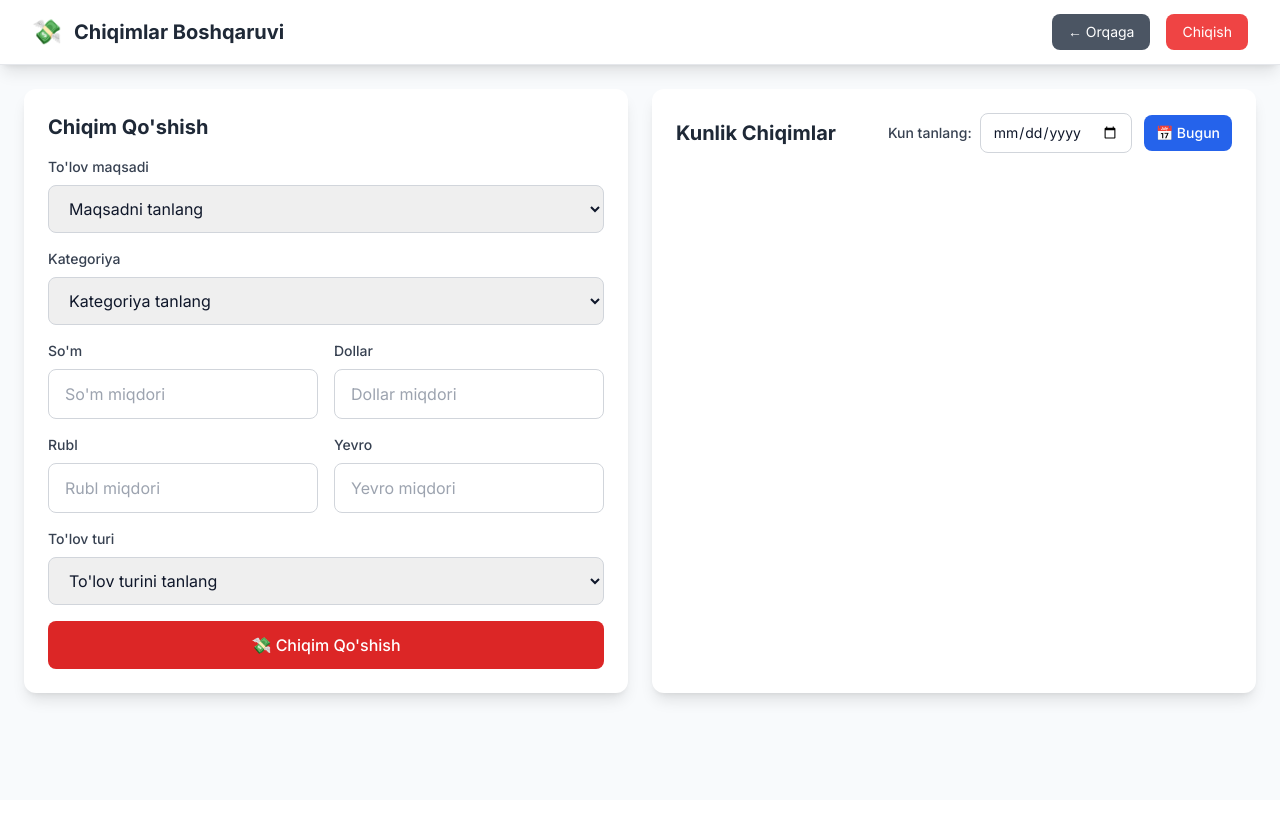
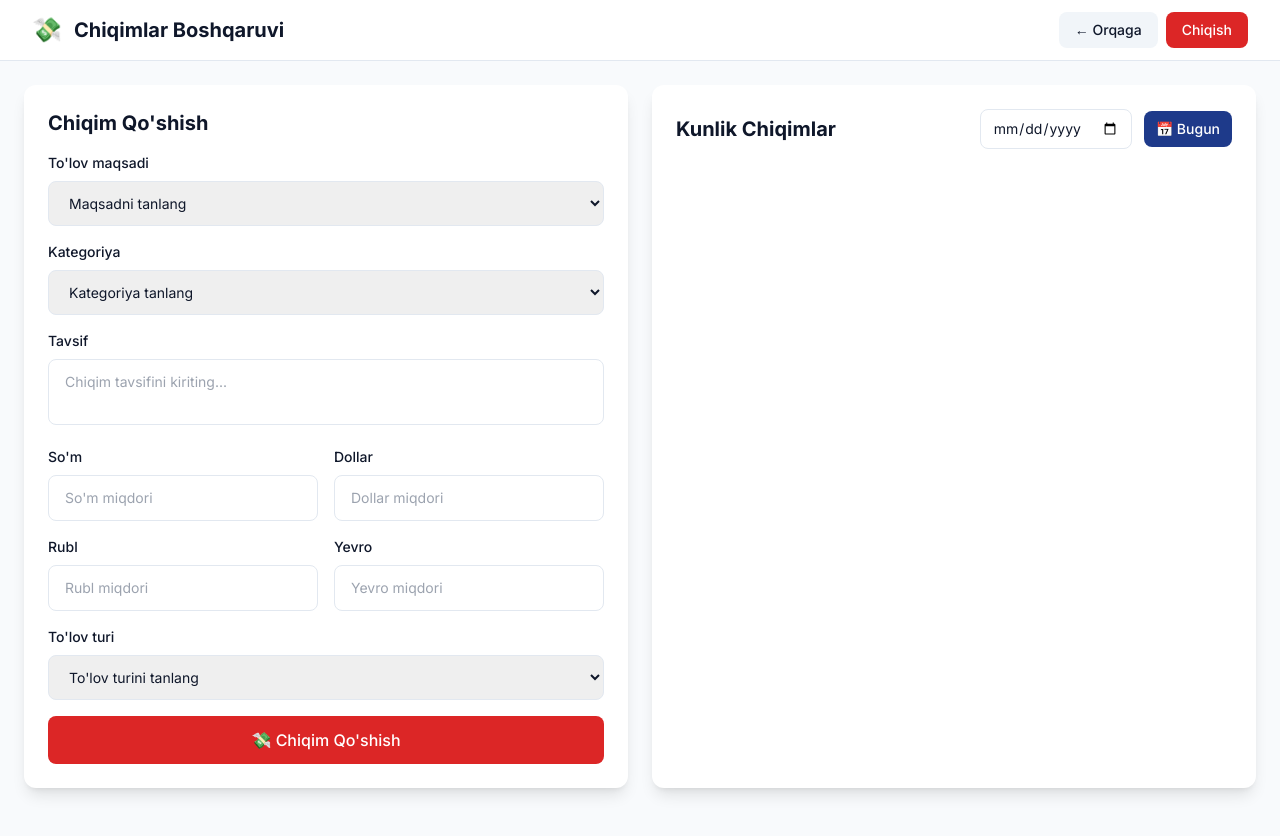
Before and after one commit to clashcoocac-cyber/finance, a Django app: template templates/expenses_page.html in a window 1280 px wide. Before the commit the page ends 706 px from the top, so only its background shows below. Run offline with Django 4.2, Linux system fonts and the light colour scheme; the template is opened without the code that fills it: values that come from a table or form of the project are taken from there, others are empty; data comes from the database, SQL or seed files in the repository; some libraries are stand-ins or nearby versions.

Commit message:
redesign: expenses page with group-aware persisted category picklist
Replace hardcoded exp_options/xar_options JS arrays and the
changeCategories()/toggleCustomDescription() functions with an Alpine
component that filters form.category_options (embedded via json_script)
by the selected exp_type, adapting the select-or-new "+" picklist
convention from _select_or_new_field.html inline since this field also
needs group filtering. Applies design tokens/Inter/Alpine base and
_status_badge.html per the established design system (Tasks 14-17).

Co-Authored-By: Claude Sonnet 5 <noreply@anthropic.com>
Claude-Session: https://claude.ai/code/session_01ELD6hteTV6TXqvBvAzbjnE

```diff
--- a/templates/expenses_page.html
+++ b/templates/expenses_page.html
@@ -1,20 +1,20 @@
 {% extends "base.html" %}
 {% load custom_filters %}
-{% block title %}Фойдаланувчилар{% endblock %}
+{% block title %}Chiqimlar Boshqaruvi{% endblock %}
 {% block content %}
 <div id="expensesPage" class="min-h-screen">
-        <nav class="bg-white shadow-lg border-b border-gray-200">
+    <nav class="border-b" style="background: var(--color-surface); border-color: var(--color-border);">
         <div class="max-w-7xl mx-auto px-4 sm:px-6 lg:px-8">
-                <div class="flex justify-between items-center h-16">
+            <div class="flex flex-wrap justify-between items-center gap-2 py-3">
                 <div class="flex items-center">
                     <span class="text-2xl">💸</span>
-                        <h1 class="ml-3 text-xl font-bold text-gray-800">Chiqimlar Boshqaruvi</h1>
+                    <h1 class="ml-3 text-xl font-bold" style="color: var(--color-text);">Chiqimlar Boshqaruvi</h1>
                 </div>
-                    <div class="flex items-center space-x-4">
-                        <a href="{% url 'home' %}" class="text-sm bg-gray-600 hover:bg-gray-700 text-white px-4 py-2 rounded-lg transition-colors">
+                <div class="flex gap-2 w-full sm:w-auto justify-end">
+                    <a href="{% url 'cashier_dashboard' %}" class="px-4 py-2 rounded-lg transition-colors text-sm font-medium" style="background: var(--color-surface-muted); color: var(--color-text);">
                         ← Orqaga
                     </a>
-                        <a href="{% url 'logout' %}" class="text-sm bg-red-500 hover:bg-red-600 text-white px-4 py-2 rounded-lg transition-colors">
+                    <a href="{% url 'logout' %}" class="px-4 py-2 rounded-lg transition-colors text-sm font-medium" style="background: var(--color-negative); color: var(--color-brand-foreground);">
                         Chiqish
                     </a>
                 </div>
@@ -23,58 +23,93 @@
     </nav>
 
     <div class="max-w-7xl mx-auto p-6">
-            <!-- Add Expense Form -->
+        {{ form.category_options|json_script:"category-options-data" }}
         <div class="grid grid-cols-1 lg:grid-cols-2 gap-6 mb-6">
-                <div class="bg-white rounded-xl shadow-lg p-6">
-                    <h2 class="text-xl font-bold text-gray-800 mb-4">Chiqim Qo'shish</h2>
-                    <form action="{% url 'expenses_list' %}?date={{ date }}" method="POST" class="space-y-4">
+            <div class="rounded-xl shadow-lg p-6" style="background: var(--color-surface);">
+                <h2 class="text-xl font-bold mb-4" style="color: var(--color-text);">Chiqim Qo'shish</h2>
+                {% if form.errors %}
+                <div class="django-errors rounded-lg p-4 mb-6 fade-in border" style="background: var(--color-negative-bg); border-color: var(--color-negative);">
+                    <h3 class="text-sm font-medium mb-2" style="color: var(--color-negative);">Quyidagi xatolarni tuzating:</h3>
+                    <ul class="list-disc pl-5 space-y-1 text-sm" style="color: var(--color-negative);">
+                        {% for field, errors in form.errors.items %}
+                        <li>{{ field|capfirst }}: {{ errors|join:", " }}</li>
+                        {% endfor %}
+                    </ul>
+                </div>
+                {% endif %}
+                <form action="{% url 'expenses_list' %}?date={{ date }}" method="POST" class="space-y-4"
+                    x-data="{
+                        expType: '{{ form.exp_type.value|default_if_none:'' }}',
+                        categoryValue: '{{ form.category.value|default_if_none:'' }}',
+                        categoryMode: '{{ form.category.value|default_if_none:'' }}' === '__new__' ? 'new' : 'select',
+                        paymentType: '{{ form.payment_type.value|default_if_none:'' }}',
+                        categoryOptions: [],
+                    }"
+                    x-init="categoryOptions = JSON.parse(document.getElementById('category-options-data').textContent)">
                     {% csrf_token %}
                     <div>
-                            <label class="block text-sm font-medium text-gray-700 mb-2">To'lov maqsadi</label>
-                            <select required id="reason" onchange="changeCategories()" name="exp_type" class="w-full px-4 py-3 border border-gray-300 rounded-lg focus:ring-2 focus:ring-blue-500 focus:border-transparent">
+                        <label class="block text-sm font-medium mb-2" style="color: var(--color-text);">To'lov maqsadi</label>
+                        <select required x-model="expType" name="exp_type"
+                            @change="categoryValue = ''; categoryMode = 'select'"
+                            class="w-full px-4 py-3 border rounded-lg text-sm" style="border-color: var(--color-border);">
                             <option value="">Maqsadni tanlang</option>
                             <option value="expense">Chiqim</option>
                             <option value="xarajat">Xarajat</option>
                         </select>
                     </div>
+
                     <div>
-                            <label class="block text-sm font-medium text-gray-700 mb-2">Kategoriya</label>
-                            <select name="category" id="expenseCategory" onchange="toggleCustomDescription()" class="w-full px-4 py-3 border border-gray-300 rounded-lg focus:ring-2 focus:ring-blue-500 focus:border-transparent">
-                                <option value="">Kategoriya tanlang</option>
+                        <label class="block text-sm font-medium mb-2" style="color: var(--color-text);">Kategoriya</label>
+                        <select name="category" x-ref="categorySelect" x-show="categoryMode === 'select'"
+                            @change="categoryValue = $event.target.value; categoryMode = categoryValue === '__new__' ? 'new' : 'select'"
+                            class="w-full px-4 py-3 border rounded-lg text-sm" style="border-color: var(--color-border);">
+                            <option value="" :selected="categoryValue === ''">Kategoriya tanlang</option>
+                            <template x-for="opt in categoryOptions.filter(o => o.group === expType)" :key="opt.name">
+                                <option :value="opt.name" x-text="opt.name" :selected="opt.name === categoryValue"></option>
+                            </template>
+                            <option value="__new__" :selected="categoryValue === '__new__'">+ Yangi qo'shish</option>
                         </select>
+                        <div x-show="categoryMode === 'new'" class="flex gap-2">
+                            <input type="text" name="new_category" value="{{ form.new_category.value|default_if_none:'' }}"
+                                placeholder="Yangi kategoriya nomi" class="flex-1 px-4 py-3 border rounded-lg text-sm" style="border-color: var(--color-border);">
+                            <button type="button" @click="categoryMode = 'select'; categoryValue = ''"
+                                class="px-3 py-2 border rounded-lg text-sm whitespace-nowrap" style="border-color: var(--color-border);">
+                                Ro'yxatdan tanlash
+                            </button>
+                        </div>
                     </div>
 
-                        <div id="customDescriptionDiv" class="hidden">
-                            <label class="block text-sm font-medium text-gray-700 mb-2">Tavsif</label>
-                            <input type="text" name="description" id="customDescription" placeholder="Chiqim tavsifini kiriting..." class="w-full px-4 py-3 border border-gray-300 rounded-lg focus:ring-2 focus:ring-blue-500 focus:border-transparent">
+                    <div>
+                        <label class="block text-sm font-medium mb-2" style="color: var(--color-text);">Tavsif</label>
+                        <textarea name="description" placeholder="Chiqim tavsifini kiriting..." rows="2"
+                            class="w-full px-4 py-3 border rounded-lg text-sm resize-none" style="border-color: var(--color-border);">{{ form.description.value|default_if_none:'' }}</textarea>
                     </div>
 
                     <div class="grid grid-cols-2 gap-4">
                         <div>
-                                <label class="block text-sm font-medium text-gray-700 mb-2">So'm</label>
-                                <input type="number" step="1" name="amount_uzs" id="expenseAmountUZS" placeholder="So'm miqdori" class="w-full px-4 py-3 border border-gray-300 rounded-lg focus:ring-2 focus:ring-blue-500 focus:border-transparent">
+                            <label class="block text-sm font-medium mb-2" style="color: var(--color-text);">So'm</label>
+                            <input type="number" step="1" name="amount_uzs" placeholder="So'm miqdori" value="{{ form.amount_uzs.value|default_if_none:'' }}" class="w-full px-4 py-3 border rounded-lg text-sm" style="border-color: var(--color-border);">
                         </div>
                         <div>
-                                <label class="block text-sm font-medium text-gray-700 mb-2">Dollar</label>
-                                <input type="number" step="1" name="amount_usd" id="expenseAmountUSD" placeholder="Dollar miqdori" class="w-full px-4 py-3 border border-gray-300 rounded-lg focus:ring-2 focus:ring-blue-500 focus:border-transparent">
+                            <label class="block text-sm font-medium mb-2" style="color: var(--color-text);">Dollar</label>
+                            <input type="number" step="1" name="amount_usd" placeholder="Dollar miqdori" value="{{ form.amount_usd.value|default_if_none:'' }}" class="w-full px-4 py-3 border rounded-lg text-sm" style="border-color: var(--color-border);">
                         </div>
                     </div>
 
                     <div class="grid grid-cols-2 gap-4">
                         <div>
-                                <label class="block text-sm font-medium text-gray-700 mb-2">Rubl</label>
-                                <input type="number" step="1" name="amount_rub" id="expenseAmountRUB" placeholder="Rubl miqdori" class="w-full px-4 py-3 border border-gray-300 rounded-lg focus:ring-2 focus:ring-blue-500 focus:border-transparent">
+                            <label class="block text-sm font-medium mb-2" style="color: var(--color-text);">Rubl</label>
+                            <input type="number" step="1" name="amount_rub" placeholder="Rubl miqdori" value="{{ form.amount_rub.value|default_if_none:'' }}" class="w-full px-4 py-3 border rounded-lg text-sm" style="border-color: var(--color-border);">
                         </div>
                         <div>
-                                <label class="block text-sm font-medium text-gray-700 mb-2">Yevro</label>
-                                <input type="number" step="1" name="amount_eur" id="expenseAmountEUR" placeholder="Yevro miqdori" class="w-full px-4 py-3 border border-gray-300 rounded-lg focus:ring-2 focus:ring-blue-500 focus:border-transparent">
+                            <label class="block text-sm font-medium mb-2" style="color: var(--color-text);">Yevro</label>
+                            <input type="number" step="1" name="amount_eur" placeholder="Yevro miqdori" value="{{ form.amount_eur.value|default_if_none:'' }}" class="w-full px-4 py-3 border rounded-lg text-sm" style="border-color: var(--color-border);">
                         </div>
                     </div>
 
                     <div>
-                            <label class="block text-sm font-medium text-gray-700 mb-2">To'lov turi</label>
-                            <select required name="payment_type" id="expensePaymentType" class="w-full px-4 py-3 border border-gray-300 rounded-lg focus:ring-2 focus:ring-blue-500 focus:border-transparent"
-                            onchange="toggleCustomDescription()">
+                        <label class="block text-sm font-medium mb-2" style="color: var(--color-text);">To'lov turi</label>
+                        <select required x-model="paymentType" name="payment_type" class="w-full px-4 py-3 border rounded-lg text-sm" style="border-color: var(--color-border);">
                             <option value="">To'lov turini tanlang</option>
                             <option value="click">Click</option>
                             <option value="cash">Naqd</option>
@@ -82,45 +117,43 @@
                             <option value="bank">Bank</option>
                         </select>
                     </div>
-                        <div id="expenseClick" class="hidden">
-                            <label class="block text-sm font-medium text-green-500 mb-2">Click kartani tanlang</label>
-                            <select name="click" id="expenseClickSelect" class="w-full px-4 py-3 border border-gray-300 rounded-lg focus:ring-2 focus:ring-blue-500 focus:border-transparent">
+                    <div x-show="paymentType === 'click'" x-cloak>
+                        <label class="block text-sm font-medium mb-2" style="color: var(--color-positive);">Click kartani tanlang</label>
+                        <select name="click" :required="paymentType === 'click'" class="w-full px-4 py-3 border rounded-lg text-sm" style="border-color: var(--color-border);">
                             <option value="">---</option>
                             {% for click in clicks %}
-                                    <option value="{{ click.0 }}">{{ click.1 }}</option>
+                            <option value="{{ click.0 }}" {% if form.click.value == click.0 %}selected{% endif %}>{{ click.1 }}</option>
                             {% endfor %}
                         </select>
                     </div>
 
-                        <button onclick="addExpense()" class="w-full bg-red-600 hover:bg-red-700 text-white py-3 px-6 rounded-lg font-medium transition-colors">
+                    <button type="submit" class="w-full py-3 px-6 rounded-lg font-medium transition-colors" style="background: var(--color-negative); color: var(--color-brand-foreground);">
                         💸 Chiqim Qo'shish
                     </button>
                 </form>
             </div>
 
             <!-- Today's Expenses Summary -->
-                <div class="bg-white rounded-xl shadow-lg p-6">
+            <div class="rounded-xl shadow-lg p-6" style="background: var(--color-surface);">
                 <div class="flex justify-between items-center mb-4">
-                        <h2 class="text-xl font-bold text-gray-800">Kunlik Chiqimlar</h2>
+                    <h2 class="text-xl font-bold" style="color: var(--color-text);">Kunlik Chiqimlar</h2>
                     <div class="flex items-center space-x-3">
-                            <div class="flex items-center space-x-2">
-                                <label class="text-sm font-medium text-gray-700">Kun tanlang:</label>
-<input value="{{ date }}" type="date" id="selectedDate" class="px-3 py-2 border border-gray-300 rounded-lg focus:ring-2 focus:ring-blue-500 focus:border-transparent text-sm" onchange="window.location.href = `?date=${this.value}`">                            </div>
-                            <a href="{% url 'expenses_list' %}" class="bg-blue-600 hover:bg-blue-700 text-white px-3 py-2 rounded-lg text-sm font-medium transition-colors">
+                        <input value="{{ date }}" type="date" class="px-3 py-2 border rounded-lg text-sm" style="border-color: var(--color-border);" onchange="window.location.href = `?date=${this.value}`">
+                        <a href="{% url 'expenses_list' %}" class="px-3 py-2 rounded-lg text-sm font-medium transition-colors" style="background: var(--color-brand); color: var(--color-brand-foreground);">
                             📅 Bugun
                         </a>
                     </div>
                 </div>
 
-                    <div class="space-y-3 max-h-96 overflow-y-auto" id="todayExpenses">
+                <div class="space-y-3 max-h-96 overflow-y-auto">
                     {% for report in reports %}
-                        <div class="bg-gray-50 rounded-lg p-4 slide-in">
-                    <div class="flex justify-between items-center">
+                    <div class="rounded-lg p-4 fade-in" style="background: var(--color-surface-muted);">
+                        <div class="flex justify-between items-start">
                             <div>
-                            <p class="font-medium text-gray-800">{{ report.category }}</p>
-                            <p class="text-sm text-gray-600">{{ report.date | date:"d/m/Y" }}</p>
+                                <p class="font-medium" style="color: var(--color-text);">{{ report.category }}</p>
+                                <p class="text-sm" style="color: var(--color-text-muted);">{{ report.date | date:"d/m/Y" }}</p>
                                 {% if report.uzs_detail %}
-                                <p class="text-sm text-gray-700 mt-2">
+                                <p class="text-sm mt-2" style="color: var(--color-text);">
                                     {% for key, val in report.uzs_detail.items %}
                                         {% if key == "click1" %}
                                             To'lov turi: <span class="font-semibold">Click (SFB)</span>
@@ -132,121 +165,26 @@
                                     {% endfor %}
                                 </p>
                                 {% endif %}
-                            {% if not report.is_closed %}
-                            <p class="text-sm text-yellow-600">
-                                Kutilmoqda
-                            </p>
-                            {% else %}
-                            <p class="text-sm text-green-600">
-                                Tasdiqlangan
-                            </p>
-                            {% endif %}
+                                <div class="mt-2">
+                                    {% include "partials/_status_badge.html" with status=report.is_closed|yesno:"confirmed,pending" %}
                                 </div>
-                        <div class="text-right">
-                            {% if report.total_uzs %}
-                            <div class="space-y-1">
-                                <p class="font-medium text-red-600">{{ report.total_uzs | format_currency }} so'm</p>
                             </div>
-                            {% endif %}
-                            {% if report.total_usd %}
-                            <div class="space-y-1">
-                                <p class="font-medium text-red-600">{{ report.total_usd | format_currency }} $</p>
-                            </div>
-                            {% endif %}
-                            {% if report.total_rub %}
-                            <div class="space-y-1">
-                                <p class="font-medium text-red-600">{{ report.total_rub | format_currency }} ₽</p>
-                            </div>
-                            {% endif %}
-                            {% if report.total_eur %}
-                            <div class="space-y-1">
-                                <p class="font-medium text-red-600">{{ report.total_eur | format_currency }} €</p>
-                            </div>
-                            {% endif %}
-
+                            <div class="text-right space-y-1 money font-medium" style="color: var(--color-negative);">
+                                {% if report.total_uzs %}<p>{{ report.total_uzs | format_currency }} so'm</p>{% endif %}
+                                {% if report.total_usd %}<p>{{ report.total_usd | format_currency }} $</p>{% endif %}
+                                {% if report.total_rub %}<p>{{ report.total_rub | format_currency }} ₽</p>{% endif %}
+                                {% if report.total_eur %}<p>{{ report.total_eur | format_currency }} €</p>{% endif %}
                             </div>
                         </div>
                     </div>
                     {% endfor %}
-
+                </div>
+            </div>
         </div>
     </div>
 </div>
 
-        </div>
-    </div>
-
 <script>
-        function toggleCustomDescription() {
-            const xarOptionValues = ['msbb_xarajat', 'opt_xarajat', 'sfb_xarajat', 'other'];
-
-            const categorySelect = document.getElementById('expenseCategory');
-            const customDescriptionDiv = document.getElementById('customDescriptionDiv');
-            if (xarOptionValues.includes(categorySelect.value)) {
-                customDescriptionDiv.classList.remove('hidden');
-            } else {
-                customDescriptionDiv.classList.add('hidden');
-            }
-            // also toggle click selector based on payment type
-            const paymentType = document.getElementById('expensePaymentType');
-            const clickDiv = document.getElementById('expenseClick');
-            if (paymentType && clickDiv) {
-                if (paymentType.value === 'click') {
-                    clickDiv.classList.remove('hidden');
-                    const sel = clickDiv.querySelector('select');
-                    if (sel) sel.setAttribute('required', 'true');
-                } else {
-                    clickDiv.classList.add('hidden');
-                    const sel = clickDiv.querySelector('select');
-                    if (sel) sel.removeAttribute('required');
-                }
-            }
-        }
-
-         const exp_options = [
-            { value: '', text: 'Kategoriya tanlang' },
-            { value: 'chikako', text: 'Chikako zavod' },
-            { value: 'jasur', text: 'Jasur un' },
-            { value: 'ravshan', text: 'Ravshan $' },
-            { value: 'almashdi', text: 'Almashdi' },
-            { value: 'other', text: 'Boshqa' },
-            { value: 'rasxod_den', text: 'Rasxod den' }
-        ];
-
-         const xar_options = [
-            { value: '', text: 'Kategoriya tanlang' },
-            { value: 'msbb_xarajat', text: 'MSSB xarajat' },
-            { value: 'opt_xarajat', text: 'OPT xarajat' },
-            { value: 'sfb_xarajat', text: 'SFB xarajat' },
-            { value: 'other', text: 'Boshqa' }
-        ];
-
-        function changeCategories() {
-            const categorySelect = document.getElementById('expenseCategory');
-            const reason = document.getElementById('reason');
-            if (reason.value === 'expense') {
-                categorySelect.innerHTML = '';
-                exp_options.forEach(option => {
-                    const opt = document.createElement('option');
-                    opt.value = option.value;
-                    opt.textContent = option.text;
-                    categorySelect.appendChild(opt);
-                });
-                toggleCustomDescription();
-            } else if (reason.value === 'xarajat') {
-                categorySelect.innerHTML = '';
-                xar_options.forEach(option => {
-                    const opt = document.createElement('option');
-                    opt.value = option.value;
-                    opt.textContent = option.text;
-                    categorySelect.appendChild(opt);
-                });
-                toggleCustomDescription();
-            } else {
-
-            }
-        }
-
 document.querySelectorAll('input[type="number"]').forEach(function(input) {
     input.addEventListener('input', function(e) {
         const value = e.target.value;
```
Lines whose indentation alone changed are shown as unchanged.
